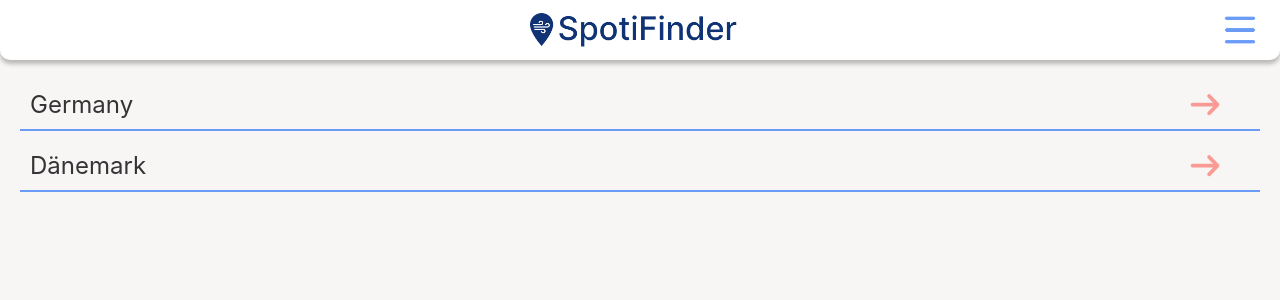
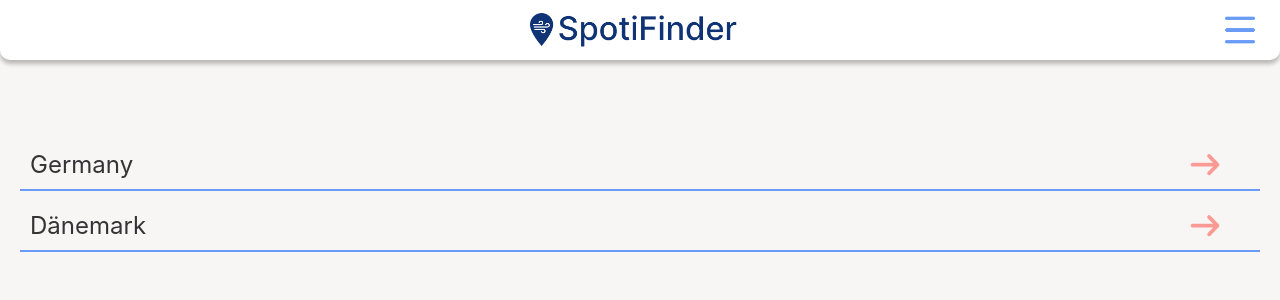
Before and after one commit to JanRaadts/capstone-project, a Next.js app: page /countries in a window 1280 px wide. Shown: the top 300 px of the page. Built offline with nearby package versions, Linux system fonts and the light colour scheme.

Commit message:
another fix try

```diff
--- a/components/Header.js
+++ b/components/Header.js
@@ -35,8 +35,8 @@ const StyledHeader = styled.section`
   background-color: white;
   height: 60px;
   width: 100%;
-  position: fixed;
-  top: 0;
+  /* position: fixed;
+  top: 0; */
   z-index: 1;
   border-bottom-right-radius: 10px;
   border-bottom-left-radius: 10px;
```
